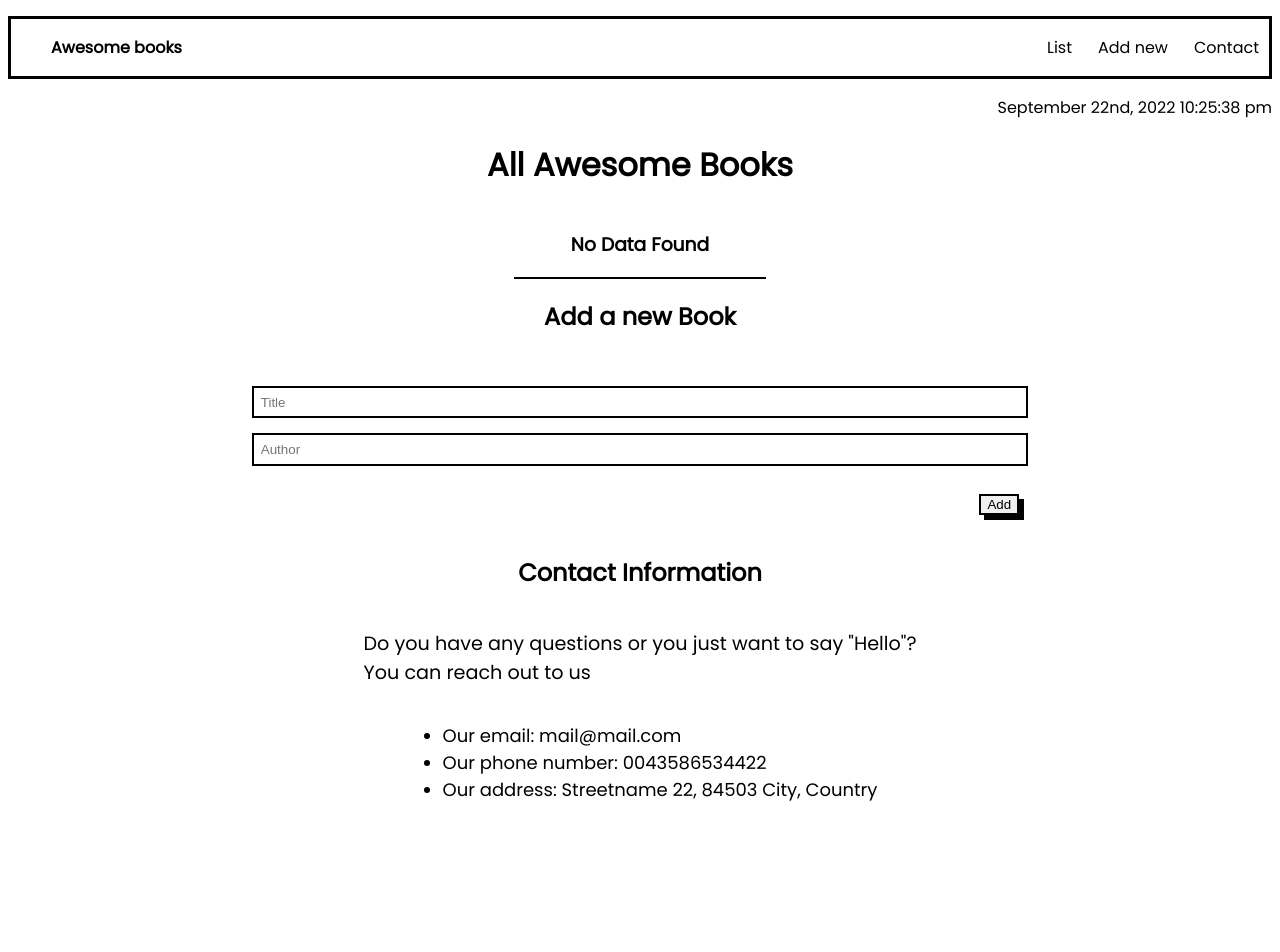
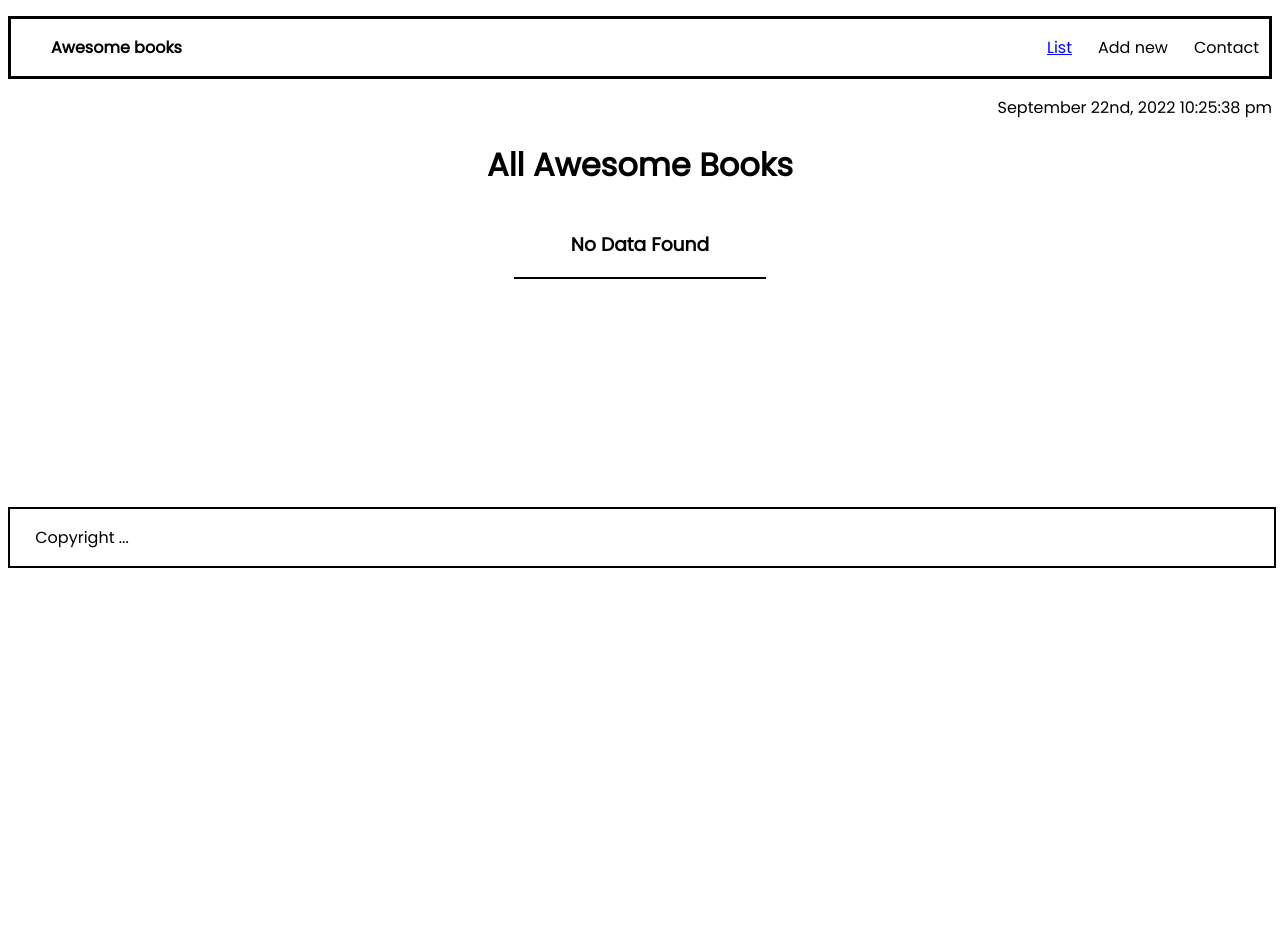
Before and after one commit to hopeforkoami/Awesome_books, a website with bundled scripts: page index.html in a window 1280 px wide. Shown: the top 952 px of the page. After the commit the page ends 800 px from the top, so only its background shows below. Built offline with nearby package versions, Linux system fonts and the light colour scheme.

Commit message:
Update index.html

```diff
--- a/index.html
+++ b/index.html
@@ -17,7 +17,7 @@
 		<ul id="nav-links" class="nav-menu">
 			<p class="nav-title">Awesome books</p>
 			<div class="menuItems">
-				<li class="nav-link book_list_section" >List</li>
+				<li class="nav-link book_list_section nav-link-visited" >List</li>
 				<li class="nav-link book_add_section" >Add new</li>
 				<li class="nav-link book_contact_section" >Contact</li>
 			</div>
@@ -35,7 +35,7 @@
 		<div class="separator"></div>
 	</div>
 
- <section class="add_book_section">
+ <section class="add_book_section hidden_item">
   <h2 class="container_title">Add a new Book</h2>
   <form class="add_form">
    <input type="text" name="title"  class="form_input title" placeholder="Title">
@@ -45,7 +45,7 @@
  </section>
 
 </div>
-<section class="contact" id="contact">
+<section class="contact hidden_item" id="contact">
 	<h2>Contact Information</h2>
 	<p>Do you have any questions or you just want to say "Hello"?<br>You can reach out to us</p>
 	<ul>
```
